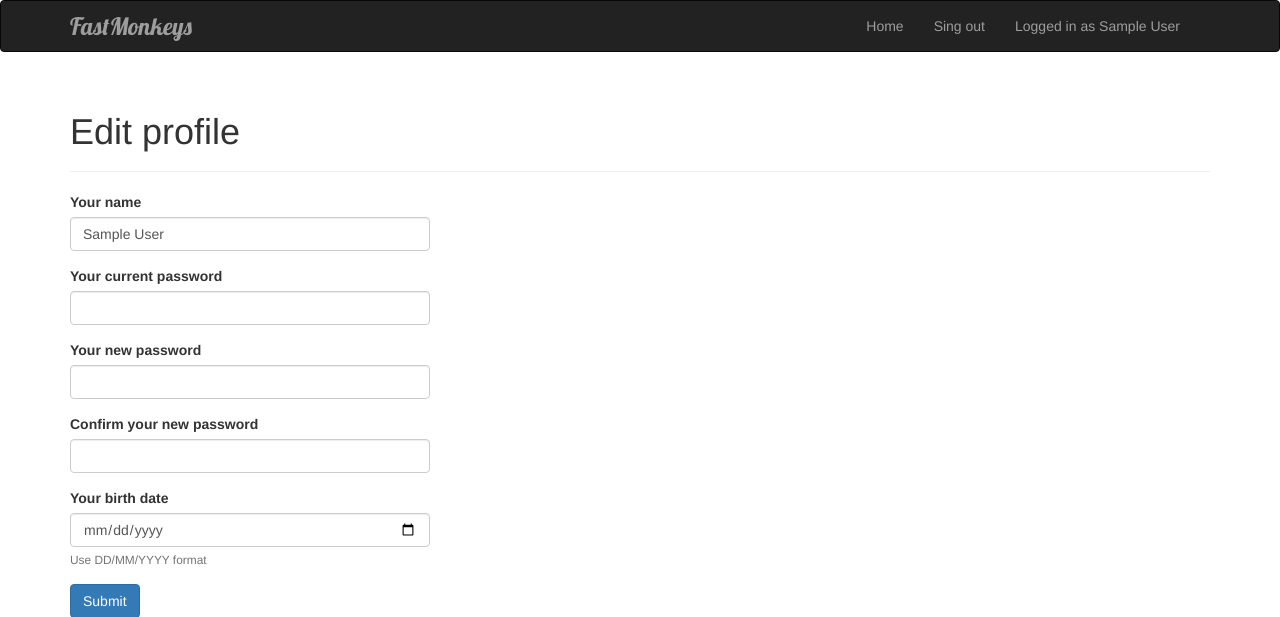
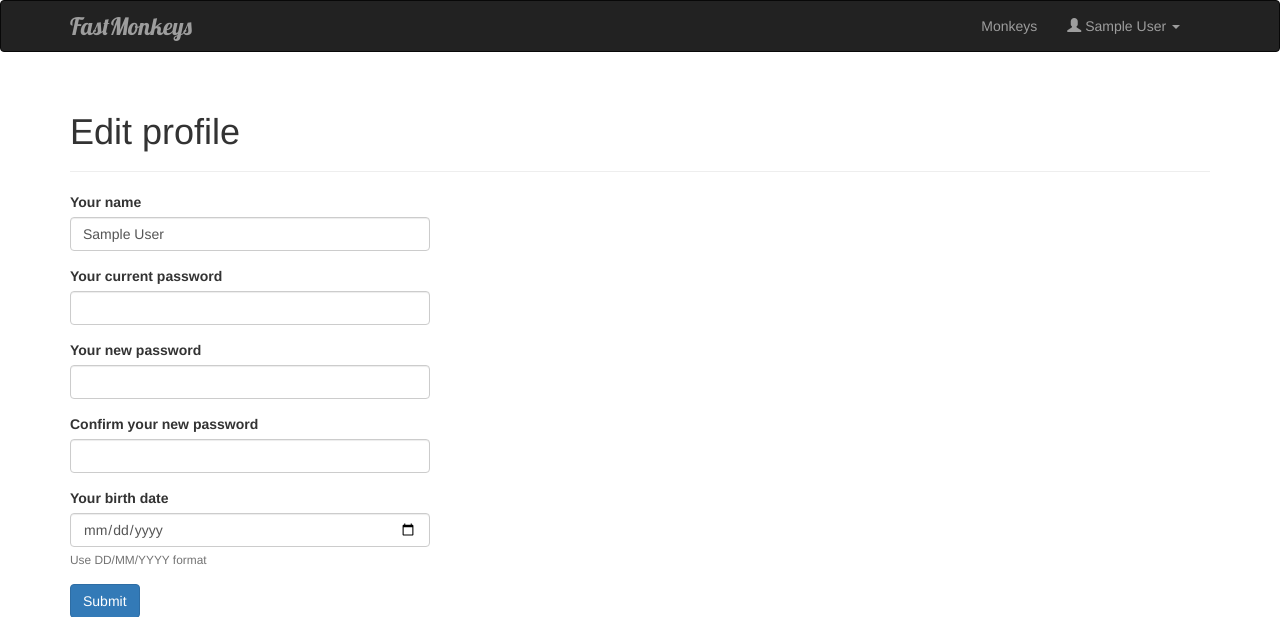
Before and after one commit to timzdevz/fm-flask-app, a Flask app: page /edit-profile in a window 1280 px wide. Shown: the top 617 px of the page. Run offline with Flask 2, Linux system fonts and the light colour scheme; the visitor is signed in with stand-in values (Sample User, id 1); data comes from the database, SQL or seed files in the repository; some libraries are stand-ins or nearby versions.

Commit message:
Move profile actions to dropdown in navbar

```diff
--- a/app/templates/base.html
+++ b/app/templates/base.html
@@ -1,11 +1,10 @@
 {% extends "bootstrap/base.html" %}
 {% set logged_out_navigation_bar = [
-    ('index', 'Home'),
+    ('index', 'Login'),
     ('register', 'Register'),
 ] -%}
 {% set logged_in_navigation_bar = [
-    ('monkeys', 'Home'),
-    ('logout', 'Sing out'),
+    ('monkeys', 'Monkeys')
 ] -%}
 {% set navigation_bar = logged_in_navigation_bar
     if current_user.is_authenticated() else logged_out_navigation_bar -%}
@@ -35,10 +34,19 @@
                   <li{% if id == active_page %} class="active"{% endif
                   %}><a href="{{ url_for(id) }}">{{ caption|e }}</a></li>
                 {% endfor %}
+
+                {% if current_user.is_authenticated() %}
+                    <li class="dropdown">
+                        <a href="#" class="dropdown-toggle" data-toggle="dropdown">
+                        <span class="glyphicon glyphicon-user"></span> {{ current_user.name }} <b class="caret"></b></a>
+                        <ul class="dropdown-menu">
+                            <li><a href="{{ url_for('edit_profile') }}">Edit my profile</a></li>
+                            <li class="divider"></li>
+                            <li><a href="{{ url_for('logout') }}">Log out</a></li>
+                        </ul>
+                    </li>
+                {% endif %}
             </ul>
-            {% if current_user.is_authenticated() %}
-                <p class="navbar-text">Logged in as {{ current_user.name }}</p>
-            {% endif %}
         </div>
     </div>
 </div>
```
